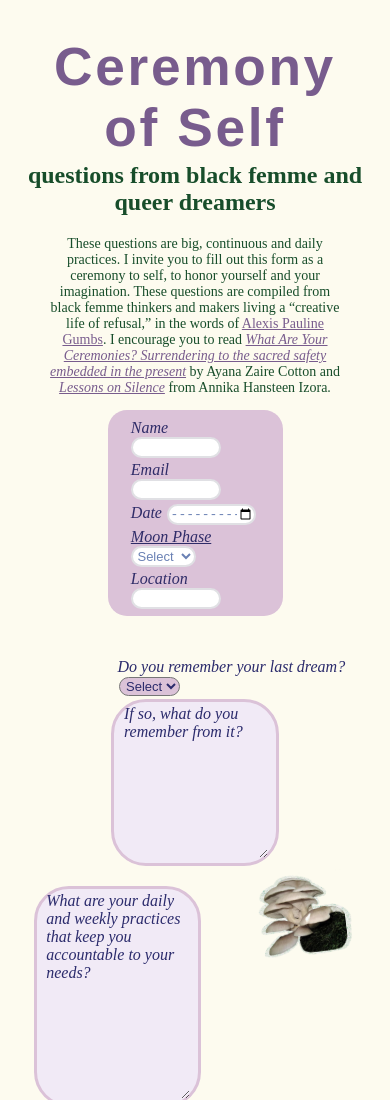
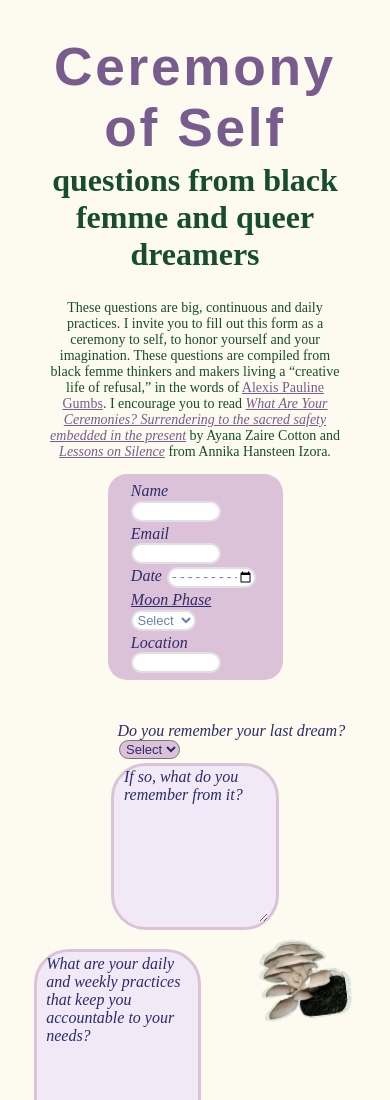
Before and after one commit to aleon222/ceremony-of-self, a plain HTML site: page index.html in a window 390 px wide. Shown: the top 1100 px of the page. Drawn offline with Linux system fonts and the light colour scheme; a web font is replaced by a local one.

Commit message:
mobile updae

```diff
--- a/styles.css
+++ b/styles.css
@@ -30,11 +30,12 @@ h2{
   and (max-device-width: 812px)
   {
     #form_description{
-       min-width:75vw !important;
+       min-width:75.5vw !important;
     }
     #form_description p{
         font-size: 14px !important;
      }
+     h2{ font-size: 2rem;}
 }
 #form_description{
     width:60vw;
```
